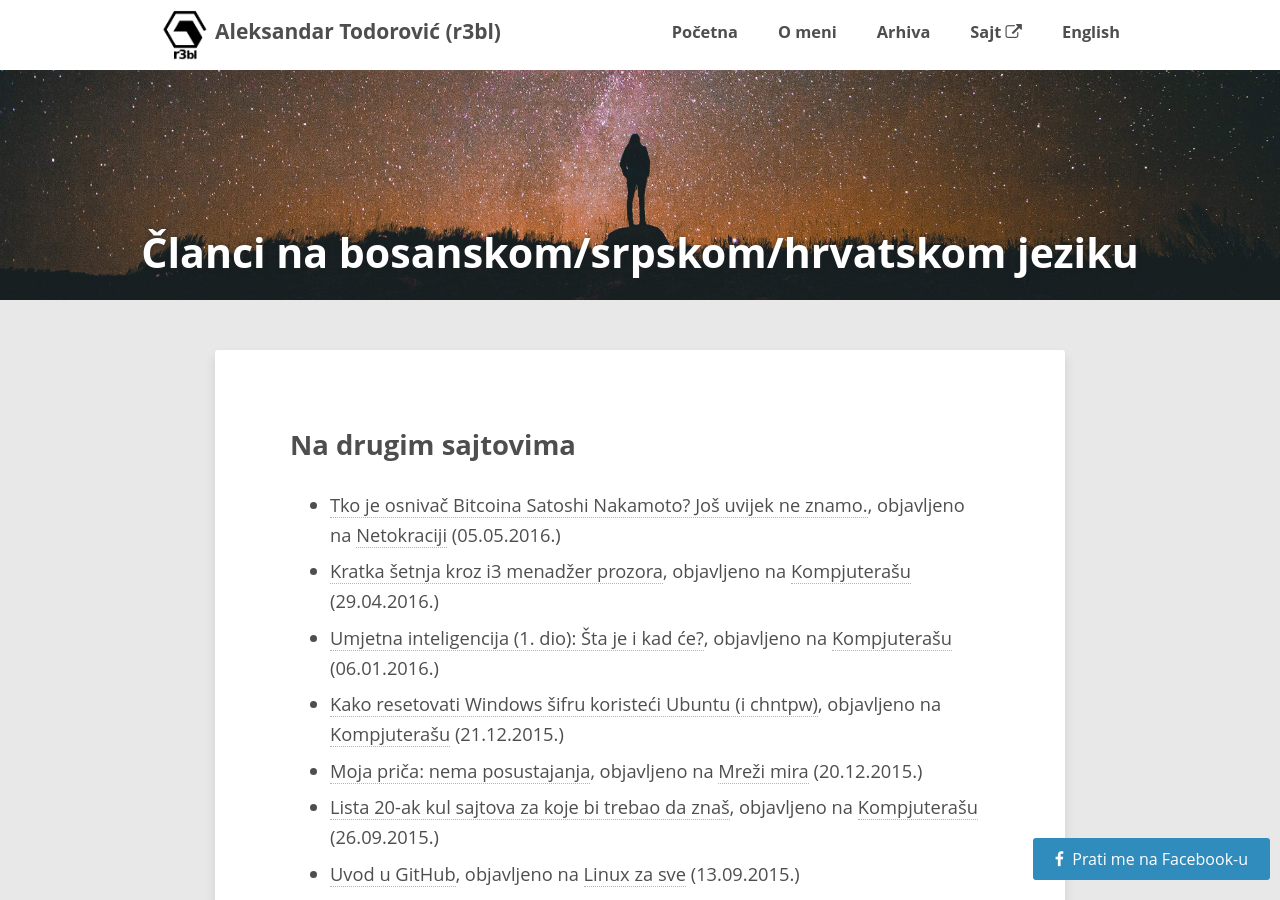
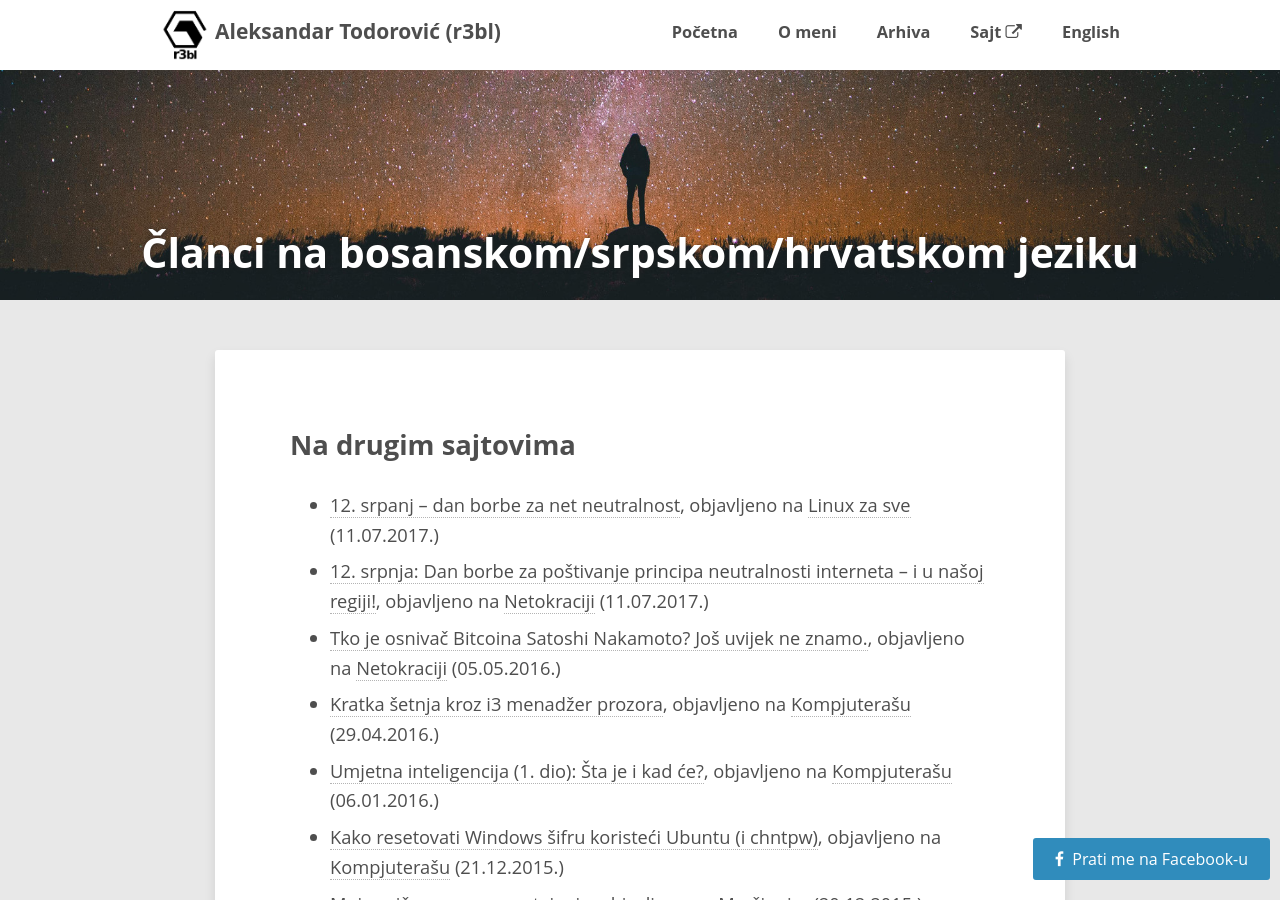
Before and after one commit to menghanhui/r3bl.blog, a Jekyll site: the page built from bs/index.md, in a window 1280 px wide and 900 px high. Built offline with Jekyll 4.4.1, drawn with Linux system fonts in a browser that asks for light colours; nearby versions of some CDN libraries; comment, search, counter and statistics services are not loaded.

Commit message:
Two new BHS articles

```diff
--- a/bs/index.md
+++ b/bs/index.md
@@ -10,6 +10,8 @@ image:
 ## Na drugim sajtovima
 
 <ul>
+    <li><a href="http://www.linuxzasve.com/12-srpanj-dan-borbe-za-net-neutralnost">12. srpanj – dan borbe za net neutralnost</a>, objavljeno na <a href="http://linuxzasve.com/">Linux za sve</a> (11.07.2017.)</li>
+    <li><a href="http://www.netokracija.com/12-srpnja-internet-neutralnost-138684">12. srpnja: Dan borbe za poštivanje principa neutralnosti interneta – i u našoj regiji!</a>, objavljeno na <a href="http://www.netokracija.com/">Netokraciji</a> (11.07.2017.)</li>
     <li><a href="http://www.netokracija.com/osnivac-bitcoina-satoshi-nakamoto-117842">Tko je osnivač Bitcoina Satoshi Nakamoto? Još uvijek ne znamo.</a>, objavljeno na <a href="http://www.netokracija.com/">Netokraciji</a> (05.05.2016.)</li>
     <li><a href="http://kompjuteras.com/kratka-setnja-kroz-i3-menadzer-prozora/">Kratka šetnja kroz i3 menadžer prozora</a>, objavljeno na <a href="https://kompjuteras.com/">Kompjuterašu</a> (29.04.2016.)</li>
     <li><a href="https://kompjuteras.com/umjetna-inteligencija/">Umjetna inteligencija (1. dio): Šta je i kad će?</a>, objavljeno na <a href="https://kompjuteras.com/">Kompjuterašu</a> (06.01.2016.)</li>
```
